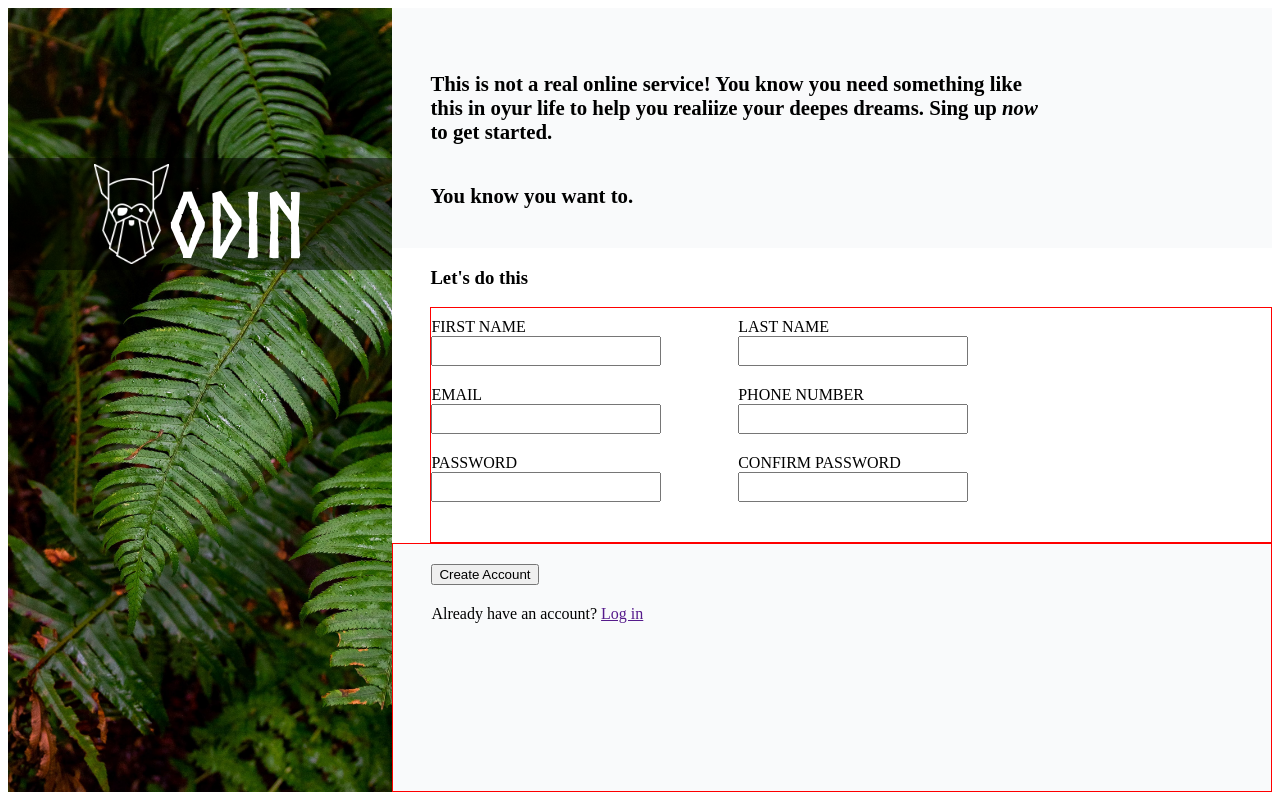
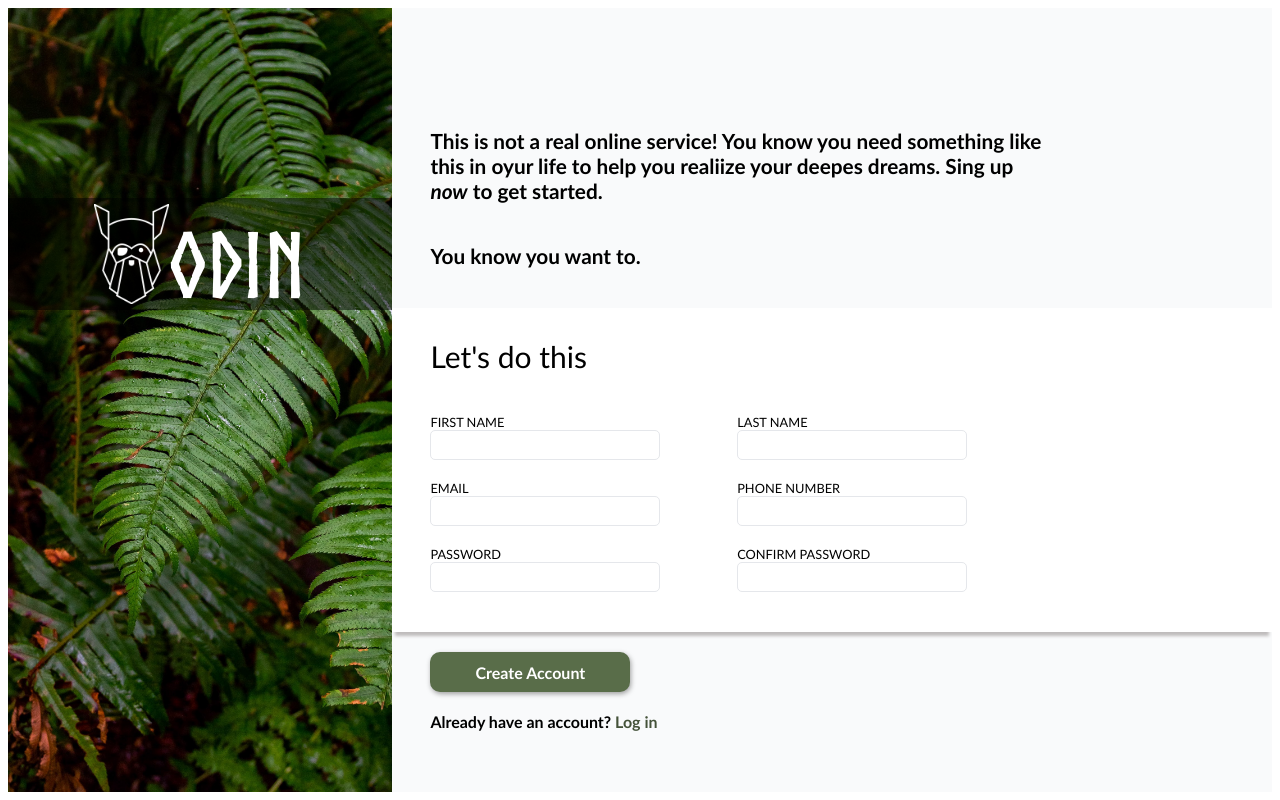
Before and after one commit to baha-homidov/sign-up-form, a plain HTML site: page index.html in a window 1280 px wide. Drawn offline with Linux system fonts and the light colour scheme.

Commit message:
improve styling

```diff
--- a/index.html
+++ b/index.html
@@ -25,8 +25,8 @@
         </div>
 
         <div class="input-container">
-            <h3 class="slogan">Let's do this</h5>
-                <form class="input-form" action="" method="post">
+            <div class="slogan">Let's do this</div>
+                <form id="sign-up" class="input-form" action="post">
 
                     <div class="input-element">
                         <label for="first-name">FIRST NAME</label>
@@ -40,7 +40,7 @@
 
                     <div class="input-element">
                         <label for="email">EMAIL</label>
-                        <input type="email" id="email" name="email">
+                        <input type="email" id="email" name="email" placeholder=" ">
                     </div>
 
                     <div class="input-element">
@@ -61,8 +61,7 @@
         </div>
 
         <div class="content-bottom">
-            <button type="submit" class="create-account">Create Account</button>
-
+            <button type="submit" form="sign-up" class="create-account">Create Account</button>
             <div class="login">Already have an account? <span><a href="">Log in</a></span></div>
 
         </div>
--- a/style.css
+++ b/style.css
@@ -5,6 +5,7 @@
 
 * {
     box-sizing: border-box;
+    font-family: 'Trebuchet MS', 'Lucida Sans Unicode', 'Lucida Grande', 'Lucida Sans', Arial, sans-serif;
 }
 
 body {
@@ -22,7 +23,7 @@ body {
 
 .logo {
     position: relative;
-    top: 150px;
+    top: 190px;
     display: flex;
     justify-content: center;
     align-items: center;
@@ -49,14 +50,14 @@ body {
     display: flex;
     flex-direction: column;
     width: 75vw;
+    background-color: #F9FAFB;
 }
 
 .text-container {
     padding-left: 3vw;
     padding-right: 18vw;
-    padding-top: 8vh;
+    padding-top: max(15vh, 2vh);
     padding-bottom: 5vh;
-    background-color: #F9FAFB;
 }
 
 .text-container .main, .text-container .bottom {
@@ -71,11 +72,17 @@ body {
 .input-container {
     padding-left: 3vw;
     padding-right: min(15vw, 0px);
+    background-color: white;
+    box-shadow: 0 7px 3px -3px rgb(191, 188, 188);
 }
 
+.slogan {
+    font-size: 30px;
+    margin: 30px;
+    margin-left: 0px ;
+}
 
-.input-form {
-    border: 1px solid red;
+#sign-up {
     display: flex;
     flex-wrap: wrap;
     padding-bottom: 30px;
@@ -91,19 +98,69 @@ body {
 }
 
 .content-bottom {
-    background-color: #F9FAFB;
-    border: 1px solid red;
     padding-left: 3vw;
     height: 100%;
 }
 
 
 input {
+    outline: none ! important;  /* getting rid of standart blue border */
+    border: 1px solid #E5E7EB;
+    border-radius: 5px;
     width: 230px;
     height: 30px;
 }
 
+input:focus {
+    outline: none ! important;  /* getting rid of standart blue border */
+    box-shadow: 2px 2px 5px rgb(196, 196, 196);
+    border: 1px solid #1C4ED8;
+}
+
+
+
+input:not(:placeholder-shown):invalid {
+    border: 1px solid red;
+}
+
+
+
+label {
+    font-size: 0.8rem;
+}
+
 button {
+    font-weight: 700;
+    font-size: 1em;
+    color: white;
+    width: 200px;
+    border: 0;
+    border-radius:10px;
+    background-color: #596D49;
+    height: 40px;
     margin: 20px;
     margin-left: 0px;
+    box-shadow: 1px 2px 5px rgb(159, 159, 159);
 }
+
+button:hover {
+    background-color: #668A5C;
+}
+
+button:active {
+    box-shadow: none;
+    background-color: #596D49;
+}
+
+.login {
+    font-weight: bold;
+}
+
+a {
+    color: #445239;
+    text-decoration: none;
+}
+
+a:hover {
+    color: #668A5C;
+}
```
